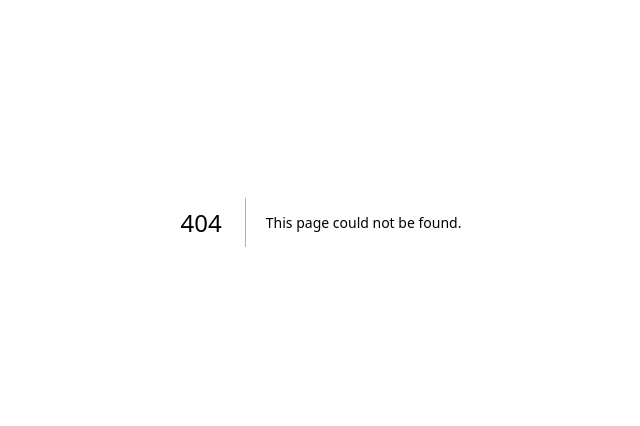
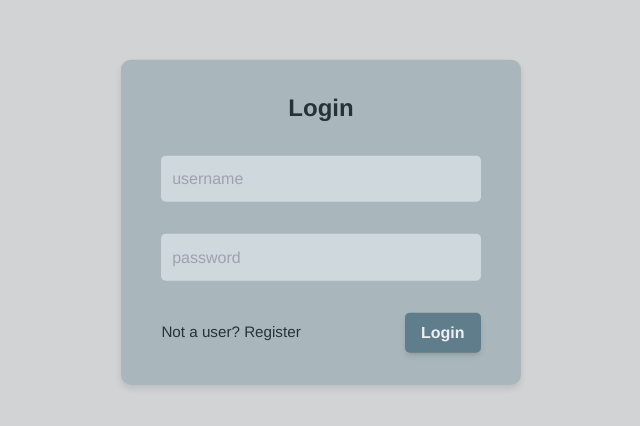
Before and after one commit to typicallhavok/wallstreet-sim, a Next.js app: page /login in a window 1280 px wide. Before the commit this address had no page. Shown: the part 178-604 px from the top of the page, without its empty margins (319-959 px from the left). Built offline with nearby package versions, Linux system fonts and the light colour scheme.

Commit message:
initial commit

```diff
--- a/src/app/globals.css
+++ b/src/app/globals.css
@@ -3,25 +3,207 @@
 @tailwind utilities;
 
 :root {
-  --background: #ffffff;
-  --foreground: #171717;
+    --background: #d2d3d4;
+    --foreground: #263238;
+    --primary: #607d8b;
+    --primary-foreground: #eceff1;
+    --secondary: #cfd8dc;
+    --secondary-foreground: #263238;
+    --card: #a9b6bb;
+    --card-foreground: #263238;
+    --muted: #566268;
+    --muted-foreground: #eceff1;
+    --accent: #bbbdbe;
+    --accent-foreground: #eceff1;
+    --border: #b0bec5;
+    --input: #cfd8dc;
+    --ring: #607d8b;
 }
 
-@media (prefers-color-scheme: dark) {
-  :root {
-    --background: #0a0a0a;
-    --foreground: #ededed;
-  }
+.dark {
+    --background: #1a2225;
+    --foreground: #e7e7e7;
+    --primary: #92aebd;
+    --primary-foreground: #141a1d;
+    --secondary: #4f6a77;
+    --secondary-foreground: #eceff1;
+    --card: #37474f;
+    --card-foreground: #eceff1;
+    --muted: #57717e;
+    --muted-foreground: #b0bec5;
+    --accent: #455a64;
+    --accent-foreground: #eceff1;
+    --border: #546e7a;
+    --input: #596970;
+    --ring: #78909c;
 }
 
 body {
-  color: var(--foreground);
-  background: var(--background);
-  font-family: Arial, Helvetica, sans-serif;
+    color: var(--foreground);
+    background: var(--background);
+    font-family: Helvetica, Arial, sans-serif;
 }
 
 @layer utilities {
-  .text-balance {
-    text-wrap: balance;
-  }
+    .text-balance {
+        text-wrap: balance;
+    }
 }
+
+.container {
+    position: absolute;
+    top: 50%;
+    left: 50%;
+    transform: translate(-50%, -50%);
+    width: 100%;
+    max-width: 400px;
+    padding: 2rem;
+    background-color: var(--card);
+    border-radius: 10px;
+    box-shadow: 0 4px 6px rgba(0, 0, 0, 0.1);
+}
+
+.form {
+    display: flex;
+    flex-direction: column;
+    justify-content: center;
+    align-items: center;
+}
+
+.item {
+    margin-bottom: 2rem;
+}
+
+.submit-div {
+    color: var(--foreground);
+    display: flex;
+    justify-content: space-between;
+    align-items: center;
+    margin: 0;
+    font-size: 0.95rem;
+    width: 95%;
+}
+
+.submit-button {
+    font-weight: bold;
+    font-size: 1rem;
+    padding: 0.5rem 1rem;
+    border: none;
+    border-radius: 5px;
+    background-color: var(--primary);
+    color: var(--primary-foreground);
+    cursor: pointer;
+    transition: background-color 0.2s ease, box-shadow 0.3s ease;
+}
+
+.submit-button:hover {
+    background-color: var(--primary-foreground);
+    color: var(--primary);
+}
+
+.submit-div a {
+    color: var(--foreground);
+    text-decoration: none;
+    margin-right: 5.1rem;
+}
+
+.submit-div a:hover {
+    text-decoration: underline;
+}
+
+.input {
+    width: 20rem;
+    padding: 0.7rem;
+    border: none;
+    border-radius: 5px;
+    background-color: var(--input);
+    color: var(--foreground);
+}
+
+.input:focus {
+    outline: 1px solid var(--background);
+}
+
+.float-label {
+    opacity: 0;
+    position: absolute;
+    left: 3.3rem;
+    font-size: 1rem;
+    pointer-events: none;
+    transition: all 0.2s ease;
+    transform: translateY(0);
+}
+
+.floating-label .input:focus + .float-label,
+.floating-label .input:not(:placeholder-shown) + .float-label {
+    border-radius: 3px;
+    padding: 4px 4px;
+    opacity: 100;
+    background: linear-gradient(to bottom, var(--card) 20%, var(--input) 70%);
+    font-size: 0.75rem;
+    color: var(--foreground);
+    transform: translateY(-1.1rem);
+}
+
+.floating-label .input:focus::placeholder {
+    color: var(--input);
+    transition: all 0.3s ease;
+}
+
+.loading {
+    position: fixed;
+    top: 0;
+    left: 0;
+    width: 100%;
+    height: 100%;
+    display: flex;
+    justify-content: center;
+    align-items: center;
+    background-color: var(--background);
+    z-index: 9999;
+}
+
+.loading::after {
+    content: "";
+    width: 50px;
+    height: 50px;
+    border: 5px solid var(--foreground);
+    border-top: 5px solid var(--primary);
+    border-radius: 50%;
+    animation: spin 1s linear infinite;
+}
+
+.alert {
+    padding: 15px;
+    border-radius: 5px;
+    margin-bottom: 1rem;
+    font-family: Arial, sans-serif;
+}
+
+.alert-danger {
+    background-color: #f8d7da;
+    color: #721c24;
+    border: 1px solid #f5c6cb;
+}
+
+.alert strong {
+    font-weight: bold;
+}
+
+.content-loading {
+    display: flex;
+    justify-content: center;
+    align-items: center;
+    height: calc(100vh - 64px);
+    font-size: 1.2rem;
+    color: var(--foreground);
+}
+
+@keyframes spin {
+    0% {
+        transform: rotate(0deg);
+    }
+    100% {
+        transform: rotate(360deg);
+    }
+}
--- /dev/null
+++ b/src/app/login/page.jsx
@@ -0,0 +1,138 @@
+"use client";
+import { useState, useEffect } from "react";
+import Link from "next/link";
+
+const Login = () => {
+    const [formData, setFormData] = useState({
+        username: "",
+        password: "",
+        role: "users",
+    });
+    const [error, setError] = useState("");
+    const handleSubmit = async (event) => {
+        event.preventDefault();
+        try {
+            const response = await fetch("/validateCreds", {
+                method: "POST",
+                headers: {
+                    "Content-Type": "application/json",
+                },
+                body: JSON.stringify({ formData }),
+            });
+            const result = await response.json();
+            if (result.success) {
+                localStorage.setItem("token", result.token);
+                window.location.href = "/tasks";
+            } else {
+                setError(result.message);
+                setFormData({
+                    username: formData.username,
+                    password: "",
+                    role: "users",
+                });
+            }
+        } catch (err) {
+            console.error("Login error:", err);
+            setError("An unexpected error occurred. Please try again.");
+        }
+    };
+
+    const handleChange = (e) => {
+        const { name, value } = e.target;
+        setFormData((prevFormData) => ({
+            ...prevFormData,
+            [name]: value || "",
+        }));
+    };
+
+    useEffect(() => {
+        const checkAuth = async () => {
+            const token = localStorage.getItem("token");
+            if (token) {
+                try {
+                    const response = await fetch("/protected", {
+                        method: "GET",
+                        headers: {
+                            Authorization: `Bearer ${token}`,
+                            "Content-Type": "application/json",
+                            role: "users",
+                        },
+                    });
+
+                    if (response.ok) {
+                        const data = await response.json();
+                        if (data.success) {
+                            window.location.href = "/tasks";
+                        } else {
+                            handleLogout();
+                        }
+                    } else {
+                        handleLogout();
+                    }
+                } catch (error) {
+                    console.error("Auth check error:", error);
+                    setError("Auth check error:" + error);
+                }
+            }
+        };
+
+        checkAuth();
+    }, []);
+
+    return (
+        <>
+            <div className="container shadow-lg dark:shadow-md bg-card dark:bg-card rounded-lg">
+                {error && <div className="alert alert-danger">{error}</div>}
+                <form method="post" onSubmit={handleSubmit} className="form">
+                    <div className="item">
+                        <h1 className="text-2xl font-bold mb-4 text-center item">
+                            Login
+                        </h1>
+                        <div className="floating-label">
+                            <input
+                                name="username"
+                                id="username"
+                                type="text"
+                                className="input"
+                                placeholder="username"
+                                onChange={handleChange}
+                                required
+                            />
+                            <label htmlFor="username" className="float-label">
+                                username
+                            </label>
+                        </div>
+                    </div>
+                    <div className="item">
+                        <div className="floating-label">
+                            <input
+                                name="password"
+                                type="password"
+                                id="password"
+                                className="input"
+                                placeholder="password"
+                                onChange={handleChange}
+                                value={formData.password}
+                                required
+                            />
+                            <label htmlFor="password" className="float-label">
+                                password
+                            </label>
+                        </div>
+                    </div>
+                    <div className="submit-div">
+                        <Link href="/register">Not a user? Register</Link>
+                        <button
+                            type="submit"
+                            className="submit-button shadow-md hover:shadow-lg transition-shadow duration-300"
+                        >
+                            Login
+                        </button>
+                    </div>
+                </form>
+            </div>
+        </>
+    );
+};
+
+export default Login;
```
Also changed, not shown: package.json (+8 -6 lines), 2 other files (tests, documents, lock files or other folders).
